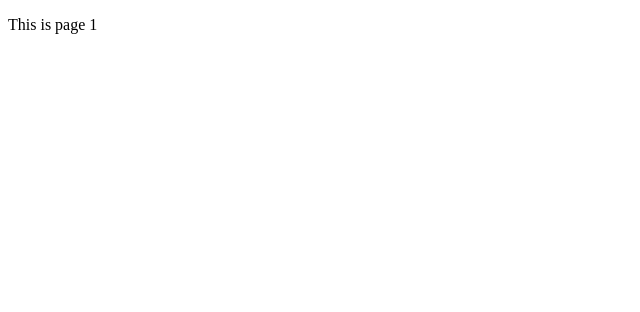
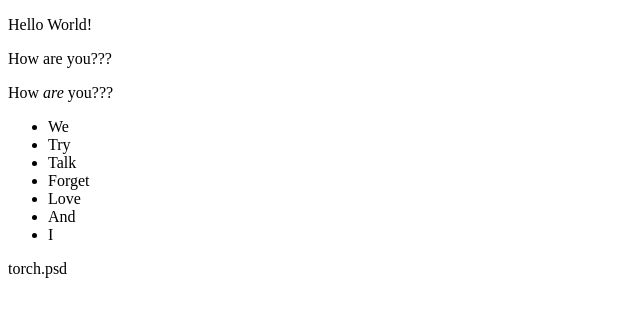
Before and after one commit to bpcowen360/bpcowen360.github.io, a plain HTML site: page index.html in a window 1280 px wide. Shown: the whole page, without its empty margins (0-640 px from the left). Drawn offline with Linux system fonts and the light colour scheme.

Commit message:
Add files via upload

```diff
--- a/index.html
+++ b/index.html
@@ -3,11 +3,26 @@
 <html>
 
     <head>
-        <title>October 9</title>
+        <title>The Website</title>
     </head>
 
     <body>
-         </p>This is page 1</p>
+         <p>Hello World!</p>
+
+         <p>How are you???</p>
+
+         <p>How <i>are</i> you???</p>
+
+         <ul>
+            <li>We</li>
+            <li>Try</li>
+            <li>Talk</li>
+            <li>Forget</li>
+            <li>Love</li>
+            <li>And</li>
+            <li>I</li>
+         </ul>
+         <graphics>torch.psd</graphics>
     </body>
 
 
```
